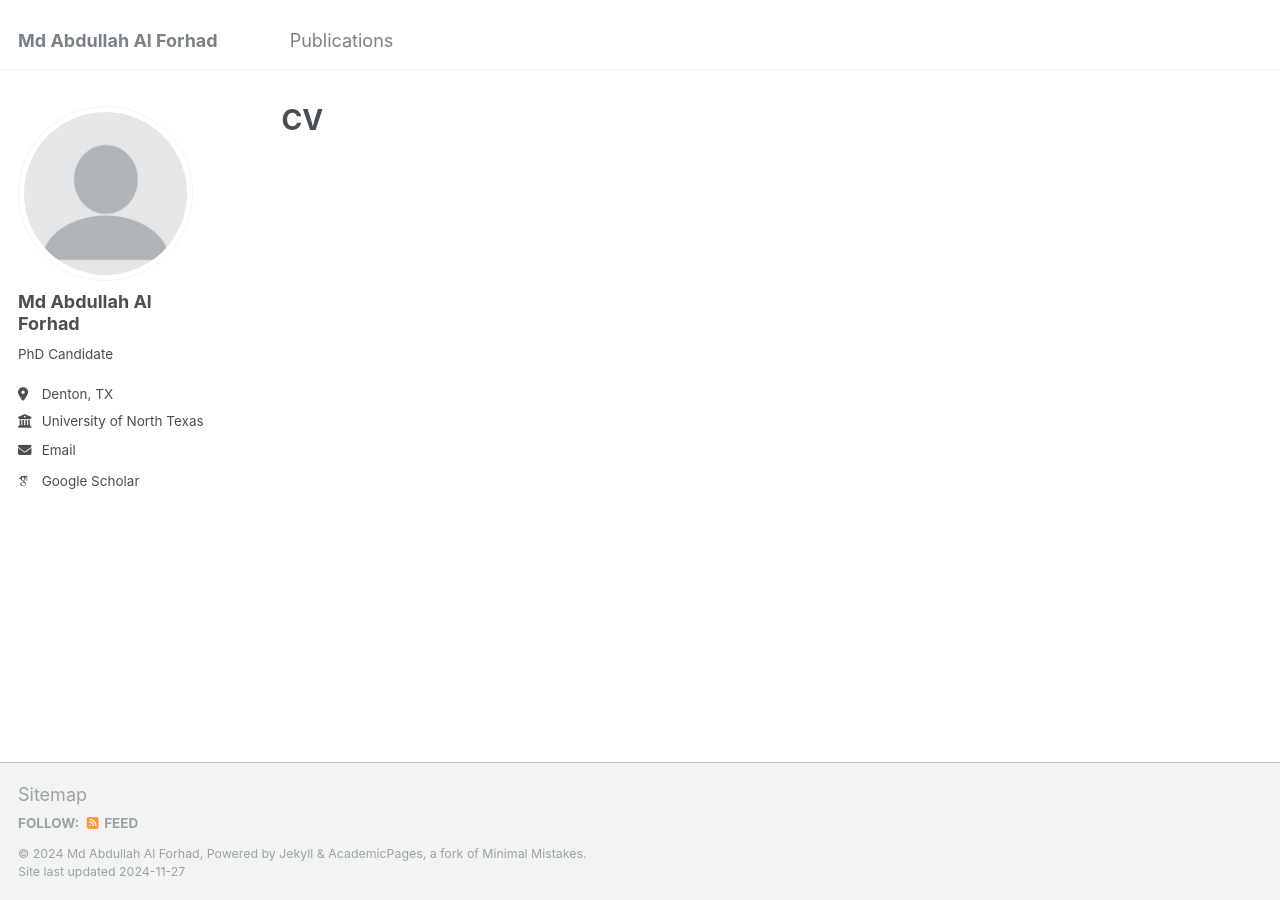
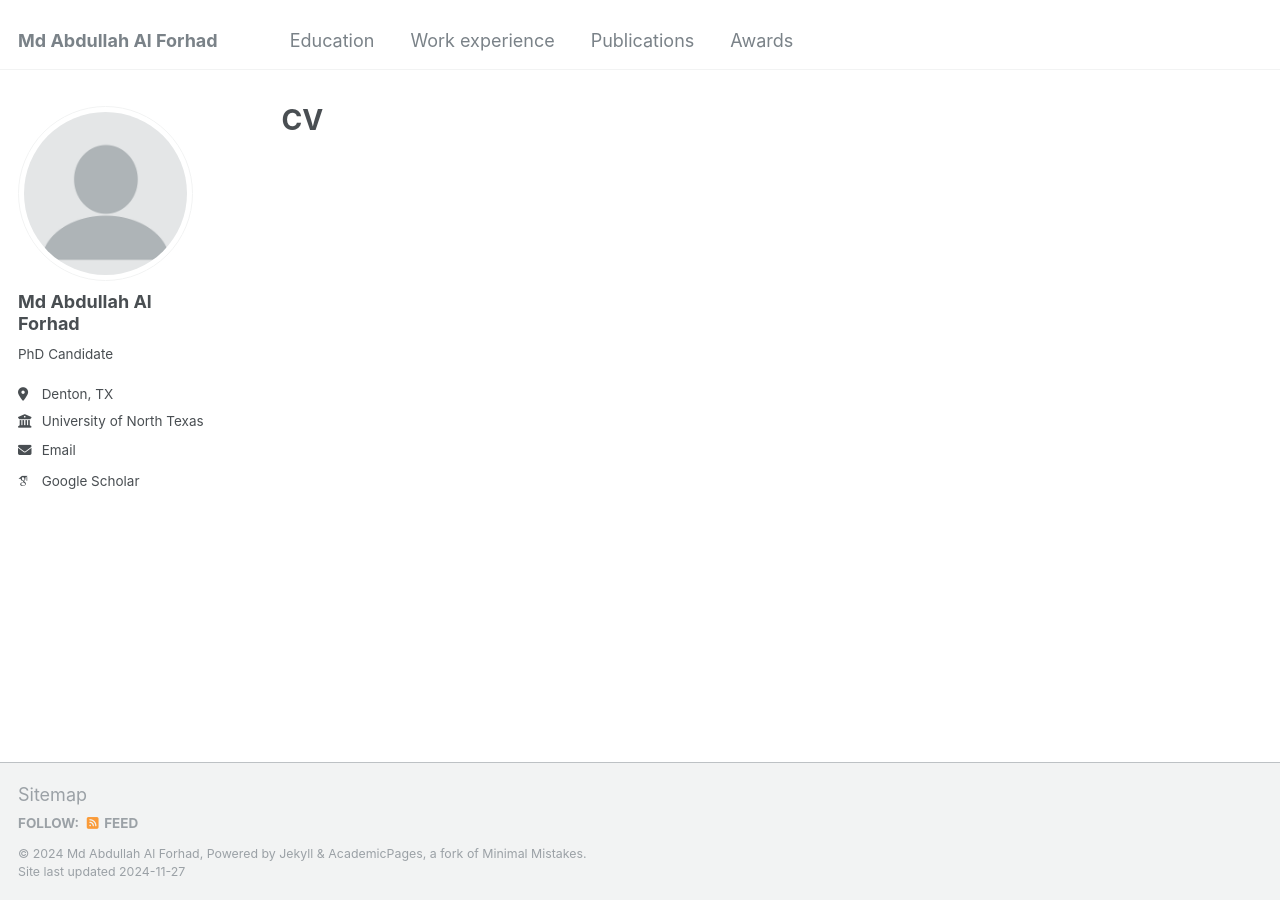
Before and after one commit to alforhad/alforhad.github.io, a Jekyll site: the page built from _pages/cv.md, in a window 1280 px wide. Built offline with Jekyll 4.4.1, drawn with Linux system fonts in a browser that asks for light colours; some web fonts are replaced.

Commit message:
Update navigation.yml

```diff
--- a/_data/navigation.yml
+++ b/_data/navigation.yml
@@ -5,5 +5,14 @@
 # prevent it from being included in the site.
 
 main:
+  - title: "Education"
+    url: /#education
+
+  - title: "Work experience"
+    url: /#work experience
+
   - title: "Publications"
     url: /#publications
+
+  - title: "Awards"
+    url: /#awards
```
